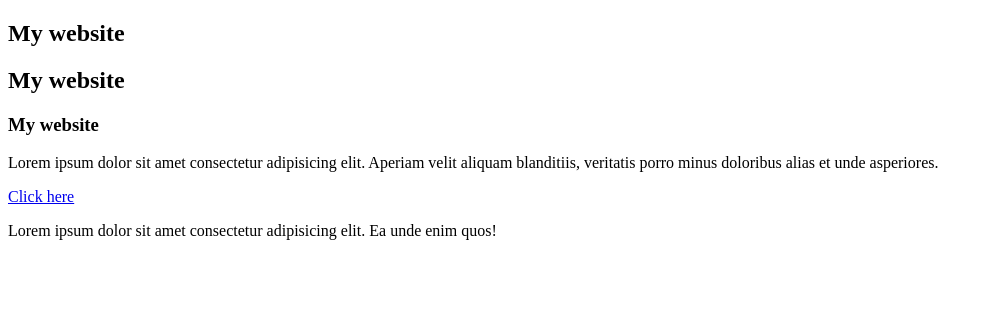
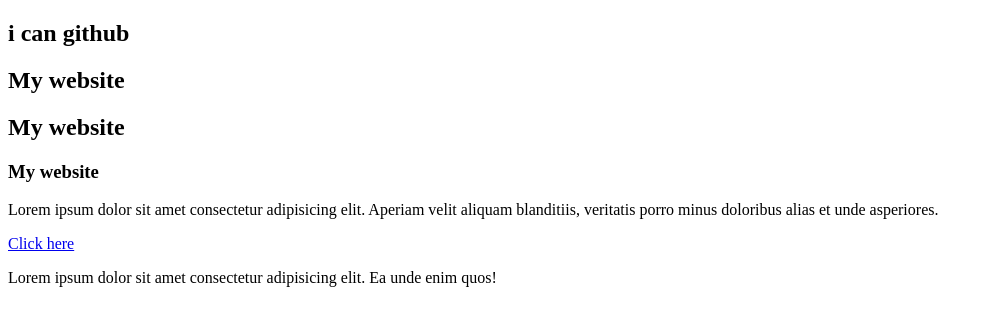
Before and after one commit to saifulaija/my-second-repo, a plain HTML site: page index.html in a window 1280 px wide. Shown: the whole page, without its empty margins (0-993 px from the left). Drawn offline with Linux system fonts and the light colour scheme.

```diff
--- a/index.html
+++ b/index.html
@@ -7,6 +7,7 @@
     <title>My Second Repo</title>
 </head>
 <body>
+    <h2>i can github</h2>
     <h2>My website</h2>
     <h2>My website</h2>
     <h3>My website</h3>
```
